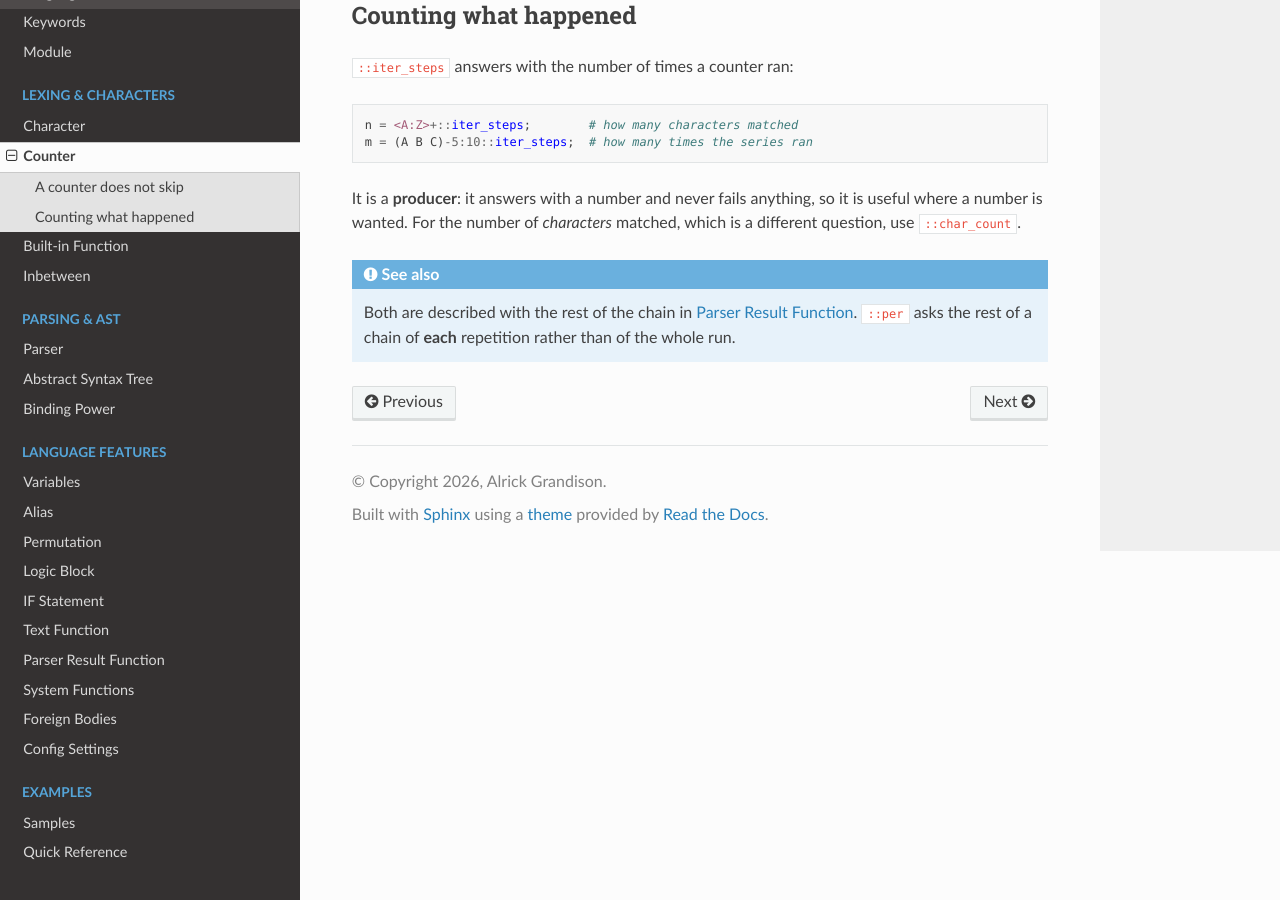
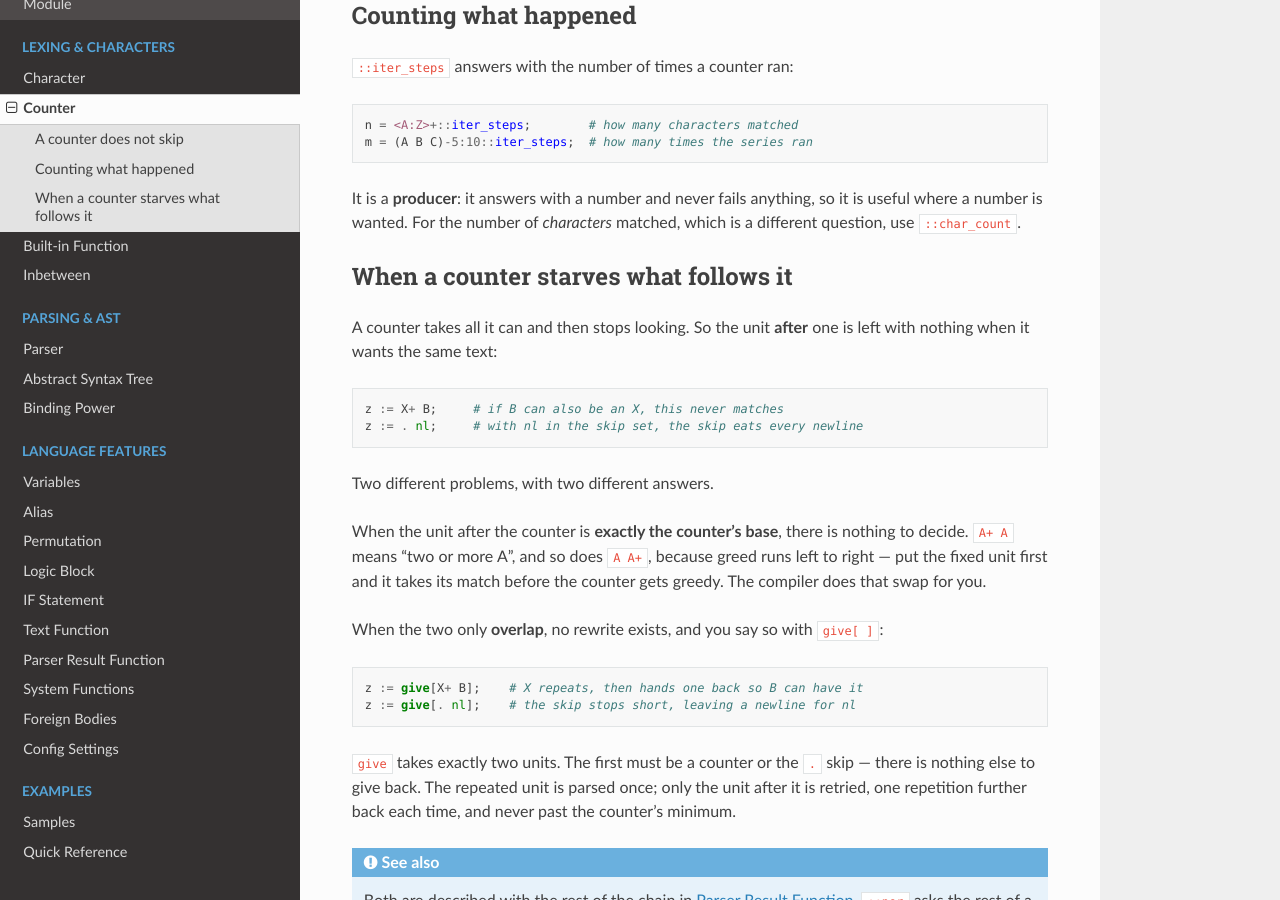
Before and after one commit to Algodal/Algodal_Parser_Machine_Manual, a Sphinx documentation site: the page built from manual/source/counter.md, in a window 1280 px wide and 900 px high, scrolled down 1080 px. Built offline with Sphinx 7.4.7 and the Read the Docs theme 3.1.0, drawn with Linux system fonts in a browser that asks for light colours.

Commit message:
Document give[], a counter that gives ground
Co-Authored-By: Claude Opus 5 <noreply@anthropic.com>
Claude-Session: https://claude.ai/code/session_01HGfLzUsYbx6Lob9ACixRYf

````diff
--- a/manual/source/counter.md
+++ b/manual/source/counter.md
@@ -57,6 +57,36 @@ It is a **producer**: it answers with a number and never fails anything, so it
 is useful where a number is wanted. For the number of *characters* matched,
 which is a different question, use `::char_count`.
 
+## When a counter starves what follows it
+
+A counter takes all it can and then stops looking. So the unit **after** one is
+left with nothing when it wants the same text:
+
+```parser
+z := X+ B;     # if B can also be an X, this never matches
+z := . nl;     # with nl in the skip set, the skip eats every newline
+```
+
+Two different problems, with two different answers.
+
+When the unit after the counter is **exactly the counter's base**, there is
+nothing to decide. `A+ A` means "two or more A", and so does `A A+`, because
+greed runs left to right — put the fixed unit first and it takes its match
+before the counter gets greedy. The compiler does that swap for you.
+
+When the two only **overlap**, no rewrite exists, and you say so with
+`give[ ]`:
+
+```parser
+z := give[X+ B];    # X repeats, then hands one back so B can have it
+z := give[. nl];    # the skip stops short, leaving a newline for nl
+```
+
+`give` takes exactly two units. The first must be a counter or the `.` skip —
+there is nothing else to give back. The repeated unit is parsed once; only the
+unit after it is retried, one repetition further back each time, and never past
+the counter's minimum.
+
 :::{seealso}
 Both are described with the rest of the chain in
 [Parser Result Function](parser_result_function.md). `::per` asks the rest of a
--- a/manual/source/parser_lexer.py
+++ b/manual/source/parser_lexer.py
@@ -43,6 +43,7 @@ class ParserLexer(RegexLexer):
         "node_id",
         "alias",
         "perm",
+        "give",
         "if",
         "node",
     )
````
Also changed, not shown: manual/source/keywords.md (+1 -0 lines), manual/source/quick_reference.md (+10 -0 lines).
